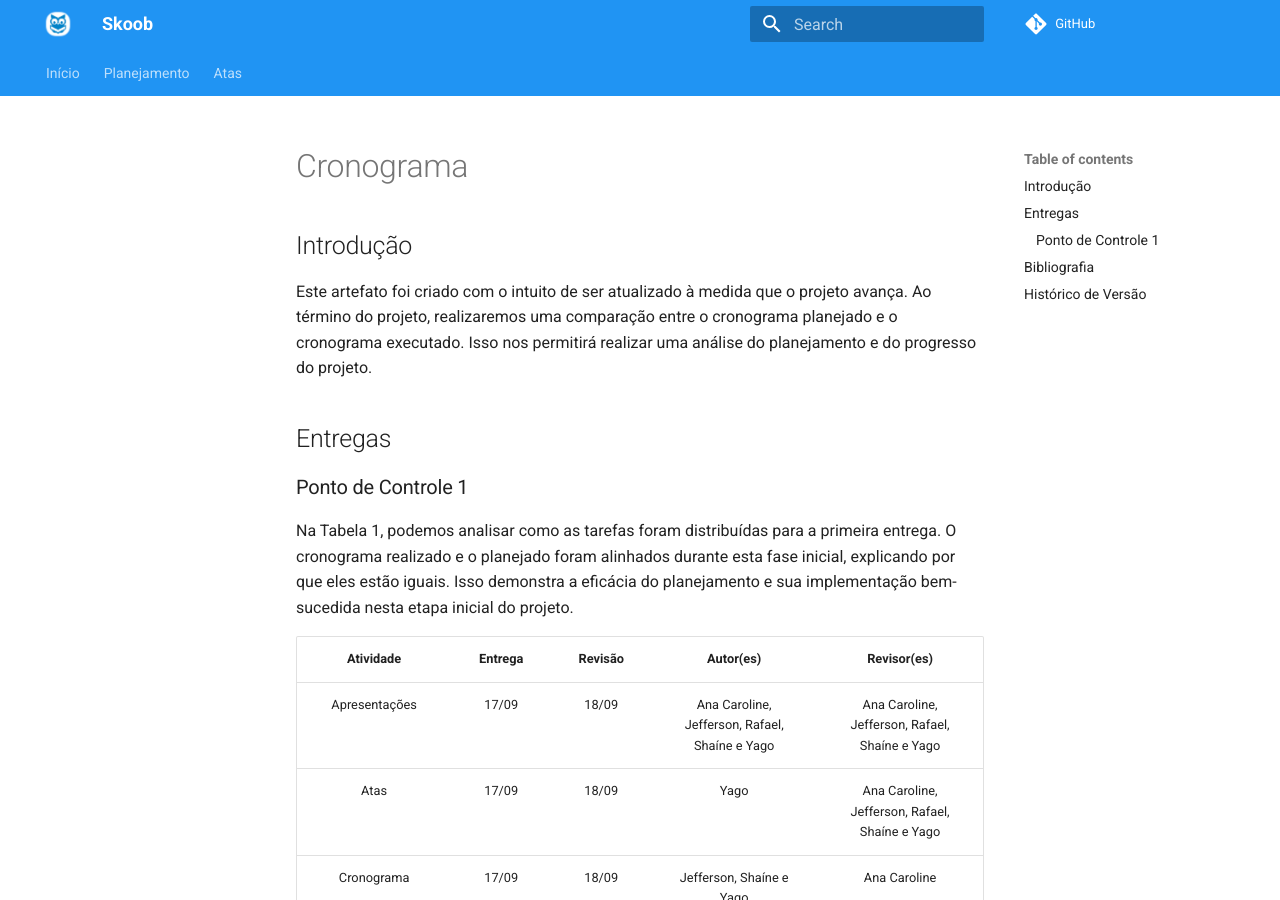
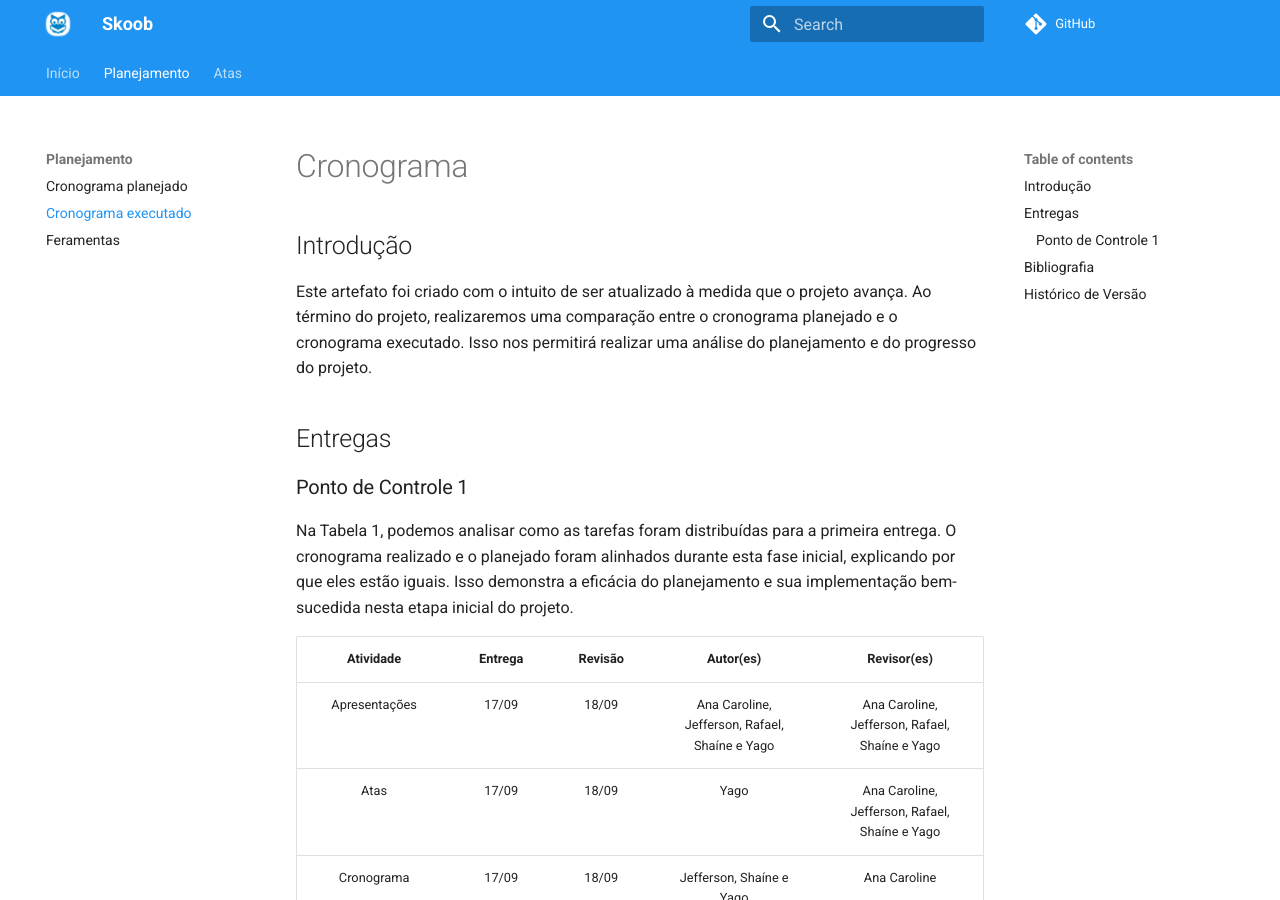
Before and after one commit to Requisitos-de-Software/2023.2-Skoob, an MkDocs documentation site: the page built from docs/planejamento/cronograma_executado.md, in a window 1280 px wide and 900 px high. Built offline with MkDocs 1.6.1 and Material for MkDocs 9.7.7, drawn with Linux system fonts in a browser that asks for light colours; comment, search, counter and statistics services are not loaded.

Commit message:
Update mkdocs.yml

```diff
--- a/mkdocs.yml
+++ b/mkdocs.yml
@@ -14,7 +14,8 @@ theme:
 nav:
   - Início: index.md
   - Planejamento:
-    - Cronograma: planejamento/cronograma.md
+    - Cronograma planejado: planejamento/cronograma.md
+    - Cronograma executado: planejamento/cronograma_executado.md
     - Feramentas: planejamento/ferramentas.md
   - Atas:
     - Reunião 00: atas/reuniao00.md
```
